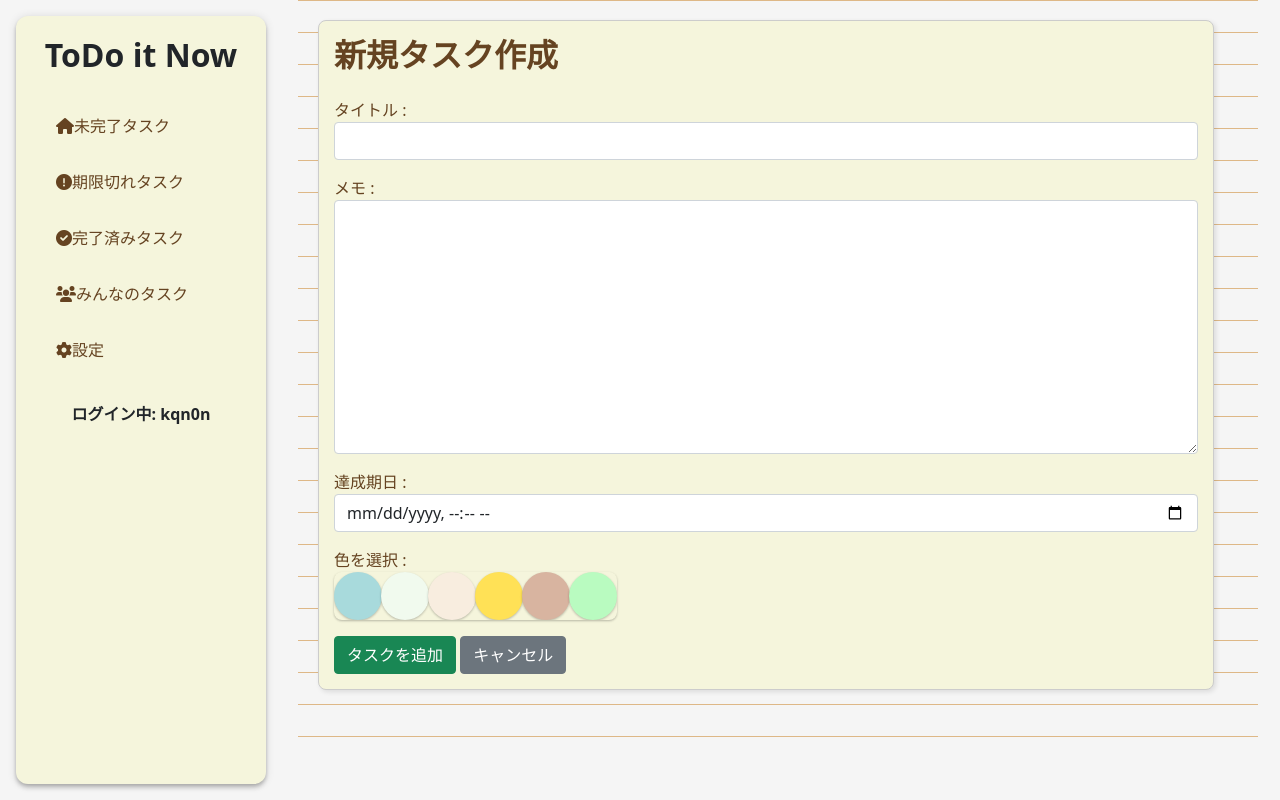
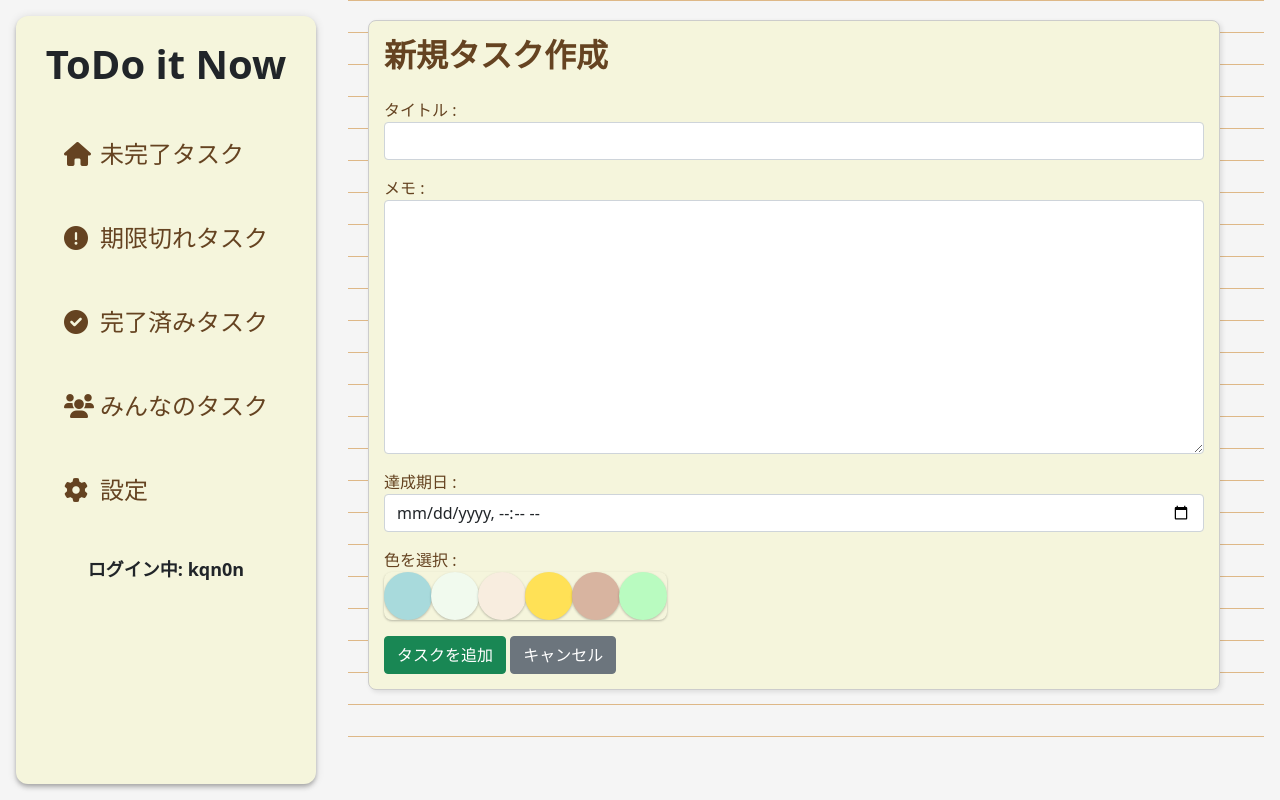
Before and after one commit to Kamon-Tahara-504/ToDo-it-Now, a Django app: page /add/ in a window 1280 px wide. Run offline with Django 5.2, Linux system fonts and the light colour scheme; a user stored in the database is signed in.

Commit message:
feat: サイドバーデザイン修正

```diff
--- a/tasks/static/css/base.css
+++ b/tasks/static/css/base.css
@@ -49,8 +49,8 @@ body {
     height: calc(100vh - 32px);
     border: none;
     border-radius: 12px;
-    padding: var(--spacing-5);
-    width: 250px;
+    padding: var(--spacing-6);
+    width: 300px;
     background-color: var(--light-brown);
     box-shadow: var(--elevation-4);
     z-index: 2;
@@ -116,9 +116,9 @@ body {
 }
 
 .main-content {
-    margin-left: 298px; /* 250px (sidebar width) + 16px (left margin) + 16px (spacing) + 16px (content margin) */
+    margin-left: 348px; /* 300px (sidebar width) + 16px (left margin) + 16px (spacing) + 16px (content margin) */
     padding: var(--spacing-5);
-    max-width: calc(100% - 314px);
+    max-width: calc(100% - 364px);
     position: relative;
     z-index: 2;
     /* 最小高さを設定して常に罫線を表示 */
@@ -132,14 +132,22 @@ body {
 
 .nav-link {
     border-radius: 25px;
-    padding: var(--spacing-3) var(--spacing-5);
-    margin: var(--spacing-1) 0;
-    min-height: var(--touch-target-min-size);
+    padding: var(--spacing-4) var(--spacing-6);
+    margin: var(--spacing-2) 0;
+    min-height: 56px;
     display: flex;
     align-items: center;
     color: var(--dark-brown);
+    font-size: 24px;
     transition: all var(--duration-short-4) var(--ease-standard);
     position: relative;
+}
+
+.nav-link i {
+    font-size: 24px;
+    margin-right: var(--spacing-3);
+    width: 24px;
+    text-align: center;
 }
 
 .nav-link:hover {
@@ -180,7 +188,8 @@ h2, h3 {
 .sidebar h3,
 .sidebar-title {
     font-weight: 700;
-    font-size: 32px;
+    font-size: 40px;
+    margin-bottom: var(--spacing-6);
 }
 
 /* メインコンテンツの見出しも太文字に */
@@ -226,6 +235,12 @@ h2, h3 {
     line-height: var(--typography-body-medium-line-height);
 }
 
+/* ログイン情報のスタイル */
+.sidebar .text-center.mt-4 {
+    font-size: 18px;
+    margin-top: var(--spacing-6);
+}
+
 /* 追加: 設定メニューのスタイル */
 #settings-menu {
     position: fixed;
```
